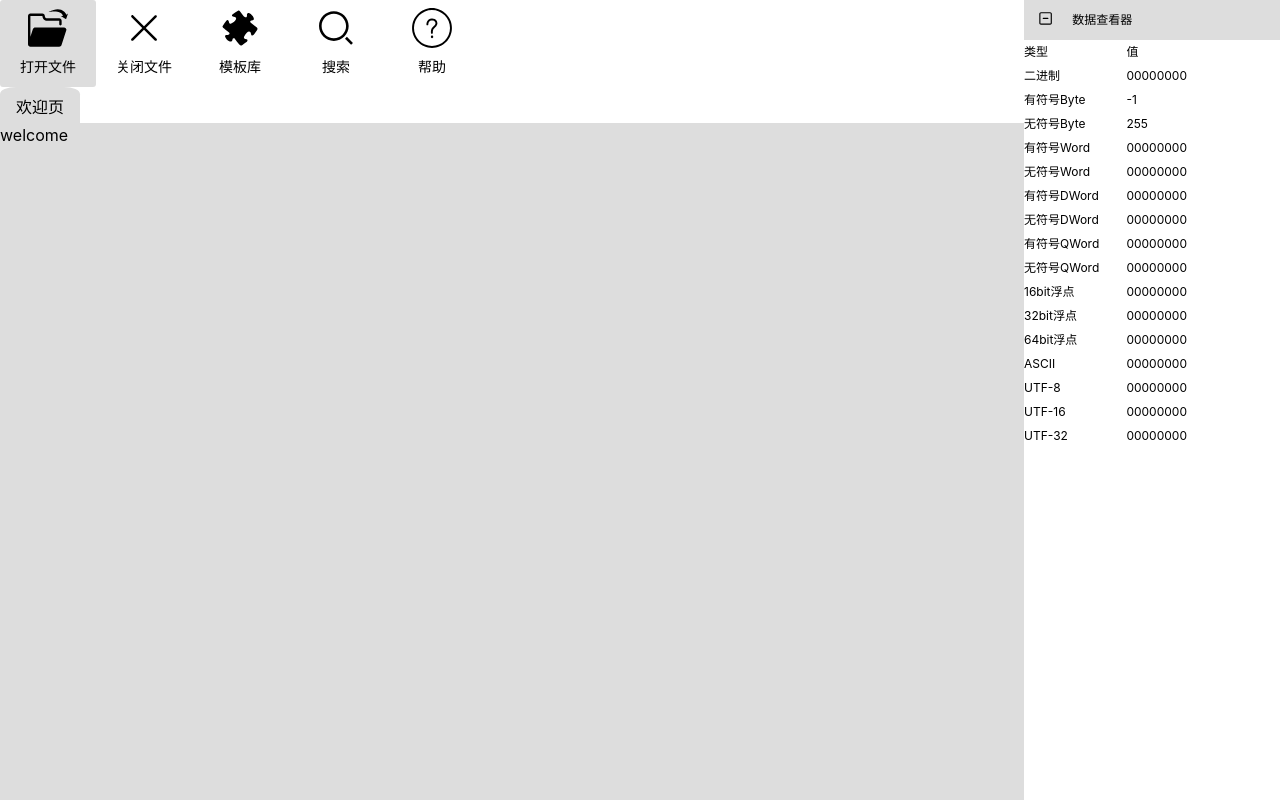
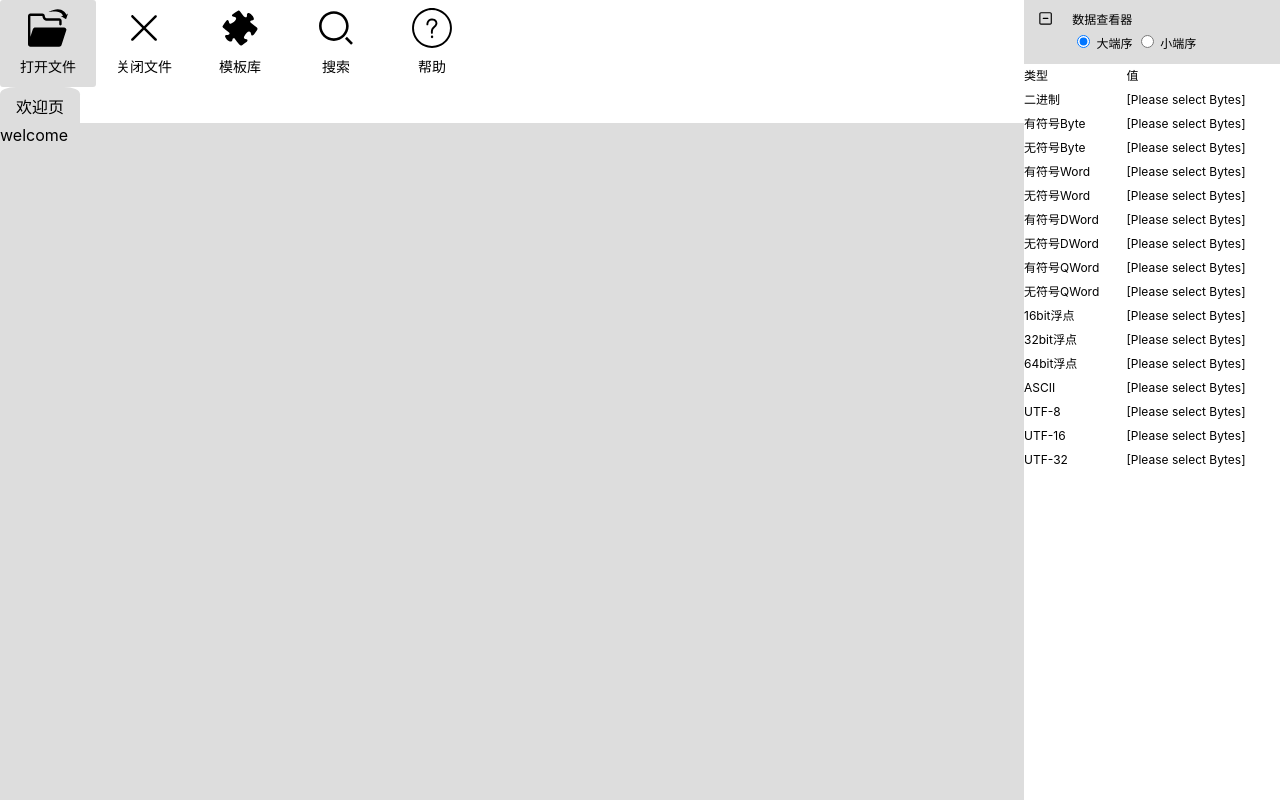
Before and after one commit to vowzero/FFhex, a website built with Vite: page index.html in a window 1280 px wide. Built offline with nearby package versions, Linux system fonts and the light colour scheme.

Commit message:
endian switch

```diff
--- a/src/app.ts
+++ b/src/app.ts
@@ -1,3 +1,4 @@
+import { updateDataViewer } from "./dataviewer";
 import { BytesFormat } from "./utils";
 
 enum AppStatus {
@@ -147,32 +148,14 @@ export class App {
     };
 
   }
-  private updateDataViewer(offset: number){
-    let bytesFormat:BytesFormat;
-    bytesFormat=new BytesFormat(new DataView(this._fileArrayBuffer));
-    bytesFormat.offset=offset;
-    bytesFormat.littleEndian=false;
-    const dataViewerList:string[]=['binary','uint8','int8','uint16','int16','uint32','int32','uint64','int64','float16','float32','float64','ascii','utf8','utf16','utf32'];
-    const dataViewerContainer:HTMLElement=document.querySelector<HTMLElement>('.data-viewer .module-content')!;
-    let valueContainer:HTMLElement;
-    for(let type of dataViewerList){
-      valueContainer=dataViewerContainer.querySelector(`[data-type="v-${type}"]`)!;
-      try{
-        valueContainer.textContent=bytesFormat[type];
-      }catch(e){
-        if(e instanceof RangeError){
-          valueContainer.textContent='[end of file]'
-        }
-      }
-    }
-  }
+
 
   private byteOnclick(event: MouseEvent){
     let offset = parseInt((event.target as HTMLSpanElement).dataset['offset']!);
     this.removeByteSpanClass('cursor');
     this.addByteSpanClass(offset, 'cursor');
     this.cursorOffset = this.windowOffset + offset;
-    this.updateDataViewer(offset);
+    updateDataViewer(offset,this._fileArrayBuffer);
   };
 
   /**
@@ -313,7 +296,6 @@ export class App {
     })
   }
 
-
   private fileReaderOnLoad = (event: ProgressEvent<FileReader>) => {
     if (this._fileReader.readyState == FileReader.DONE) {
       console.log('file is loaded');
--- /dev/null
+++ b/src/dataviewer.ts
@@ -0,0 +1,96 @@
+import { folded } from "./icon";
+import { BytesFormat } from "./utils";
+
+const dataViewerList: string[] = ['binary', 'uint8', 'int8', 'uint16', 'int16', 'uint32', 'int32', 'uint64', 'int64', 'float16', 'float32', 'float64', 'ascii', 'utf8', 'utf16', 'utf32'];
+const template = `
+<div class="data-viewer module-container">
+  <div class="module-title">
+    <i>${folded}</i>
+    数据查看器
+    <div class="endian-select">
+      <input class="endian-radio" name="dataviewer-endian" type="radio" value="be" checked />
+      <label>大端序</label>
+      <input class="endian-radio" name="dataviewer-endian" type="radio" value="le" />
+      <label>小端序</label>
+      </div>
+  </div>
+  <div class="module-content grid">
+    <!--<div class="grid-row">-->
+      <div class="">类型</div>
+      <div class="">值</div>
+      <div class="" data-type="binary">二进制</div>
+      <div class="" data-type="v-binary">[Please select Bytes]</div>
+      <div class="" data-type="uint8">有符号Byte</div>
+      <div class="" data-type="v-uint8">[Please select Bytes]</div>
+      <div class="" data-type="int8">无符号Byte</div>
+      <div class="" data-type="v-int8">[Please select Bytes]</div>
+      <div class="" data-type="uint16">有符号Word</div>
+      <div class="" data-type="v-uint16">[Please select Bytes]</div>
+      <div class="" data-type="int16">无符号Word</div>
+      <div class="" data-type="v-int16">[Please select Bytes]</div>
+      <div class="" data-type="uint32">有符号DWord</div>
+      <div class="" data-type="v-uint32">[Please select Bytes]</div>
+      <div class="" data-type="int32">无符号DWord</div>
+      <div class="" data-type="v-int32">[Please select Bytes]</div>
+      <div class="" data-type="uint64">有符号QWord</div>
+      <div class="" data-type="v-uint64">[Please select Bytes]</div>
+      <div class="" data-type="int64">无符号QWord</div>
+      <div class="" data-type="v-int64">[Please select Bytes]</div>
+      <div class="" data-type="float16">16bit浮点</div>
+      <div class="" data-type="v-float16">[Please select Bytes]</div>
+      <div class="" data-type="float32">32bit浮点</div>
+      <div class="" data-type="v-float32">[Please select Bytes]</div>
+      <div class="" data-type="float64">64bit浮点</div>
+      <div class="" data-type="v-float64">[Please select Bytes]</div>
+      <div class="" data-type="ascii">ASCII</div>
+      <div class="" data-type="v-ascii">[Please select Bytes]</div>
+      <div class="" data-type="utf8">UTF-8</div>
+      <div class="" data-type="v-utf8">[Please select Bytes]</div>
+      <div class="" data-type="utf16">UTF-16</div>
+      <div class="" data-type="v-utf16">[Please select Bytes]</div>
+      <div class="" data-type="utf32">UTF-32</div>
+      <div class="" data-type="v-utf32">[Please select Bytes]</div>
+    <!--</div>-->
+  </div>
+</div>
+`;
+
+let littleEndian: boolean;
+let dataViewerElement: HTMLElement;
+let lastOffset: number|null=null;
+let lastBuffer:ArrayBuffer|null;
+
+export function updateDataViewer(offset: number, buffer: ArrayBuffer) {
+  let bytesFormat: BytesFormat = new BytesFormat(new DataView(buffer));
+  bytesFormat.offset = offset;
+  bytesFormat.littleEndian = littleEndian;
+
+  const dataViewerContainer: HTMLElement = document.querySelector<HTMLElement>('.data-viewer .module-content')!;
+  let valueContainer: HTMLElement;
+  for (let type of dataViewerList) {
+    valueContainer = dataViewerContainer.querySelector(`[data-type="v-${type}"]`)!;
+    try {
+      valueContainer.textContent = bytesFormat[type];
+    } catch (e) {
+      if (e instanceof RangeError) {
+        valueContainer.textContent = '[end of file]'
+      }
+    }
+  }
+  lastOffset=offset;
+  lastBuffer=buffer;
+}
+
+export function setupDataViewer() {
+  document.querySelector('.sidebar')!.innerHTML += template;
+  littleEndian = false;
+  dataViewerElement = document.querySelector('.sidebar .data-viewer')!;
+  // endian radio onclick listener
+  dataViewerElement.querySelectorAll('[name="dataviewer-endian"]').forEach((e) => (e as HTMLInputElement).onclick = () => {
+    littleEndian = (e as HTMLInputElement).value == 'be' ? false : true;
+    if(lastOffset!==null){
+      updateDataViewer(lastOffset, lastBuffer!);
+    }
+  });
+
+}
--- a/src/main.ts
+++ b/src/main.ts
@@ -2,6 +2,7 @@ import './style.css'
 import { SVG_openFile,SVG_closeFile,SVG_templateLib,SVG_search,SVG_help, folded, unfolded } from './icon';
 import { setupToolbar } from './toolbar';
 import { setupTab } from './tab';
+import { setupDataViewer } from './dataviewer';
 document.querySelector<HTMLDivElement>('#app')!.innerHTML = `
 <div class="editor-container">
   <div class="main-area">
@@ -20,52 +21,7 @@ document.querySelector<HTMLDivElement>('#app')!.innerHTML = `
       </div>
     <div class="hex-template"></div>
   </div>
-  <div class="sidebar">
-    <div class="data-viewer module-container">
-      <div class="module-title">
-        <i>${folded}</i>
-        数据查看器
-      </div>
-      <div class="module-content grid">
-        <!--<div class="grid-row">-->
-          <div class="">类型</div>
-          <div class="">值</div>
-          <div class="" data-type="binary">二进制</div>
-          <div class="" data-type="v-binary">00000000</div>
-          <div class="" data-type="uint8">有符号Byte</div>
-          <div class="" data-type="v-uint8">-1</div>
-          <div class="" data-type="int8">无符号Byte</div>
-          <div class="" data-type="v-int8">255</div>
-          <div class="" data-type="uint16">有符号Word</div>
-          <div class="" data-type="v-uint16">00000000</div>
-          <div class="" data-type="int16">无符号Word</div>
-          <div class="" data-type="v-int16">00000000</div>
-          <div class="" data-type="uint32">有符号DWord</div>
-          <div class="" data-type="v-uint32">00000000</div>
-          <div class="" data-type="int32">无符号DWord</div>
-          <div class="" data-type="v-int32">00000000</div>
-          <div class="" data-type="uint64">有符号QWord</div>
-          <div class="" data-type="v-uint64">00000000</div>
-          <div class="" data-type="int64">无符号QWord</div>
-          <div class="" data-type="v-int64">00000000</div>
-          <div class="" data-type="float16">16bit浮点</div>
-          <div class="" data-type="v-float16">00000000</div>
-          <div class="" data-type="float32">32bit浮点</div>
-          <div class="" data-type="v-float32">00000000</div>
-          <div class="" data-type="float64">64bit浮点</div>
-          <div class="" data-type="v-float64">00000000</div>
-          <div class="" data-type="ascii">ASCII</div>
-          <div class="" data-type="v-ascii">00000000</div>
-          <div class="" data-type="utf8">UTF-8</div>
-          <div class="" data-type="v-utf8">00000000</div>
-          <div class="" data-type="utf16">UTF-16</div>
-          <div class="" data-type="v-utf16">00000000</div>
-          <div class="" data-type="utf32">UTF-32</div>
-          <div class="" data-type="v-utf32">00000000</div>
-        <!--</div>-->
-      </div>
-    </div>
-  </div>
+  <div class="sidebar"></div>
 </div>
 <div class="context-menu" style="display:none">
   <ul>
@@ -81,3 +37,4 @@ document.querySelector<HTMLDivElement>('#app')!.innerHTML = `
 
 setupToolbar();
 setupTab();
+setupDataViewer();
--- a/src/style.css
+++ b/src/style.css
@@ -254,3 +254,8 @@ button:focus-visible {
   display: grid;
   grid-template-columns: 40% 60%;
 }
+
+.endian-select{
+  display: inline-block;
+  margin-left: 2rem;
+}
```
